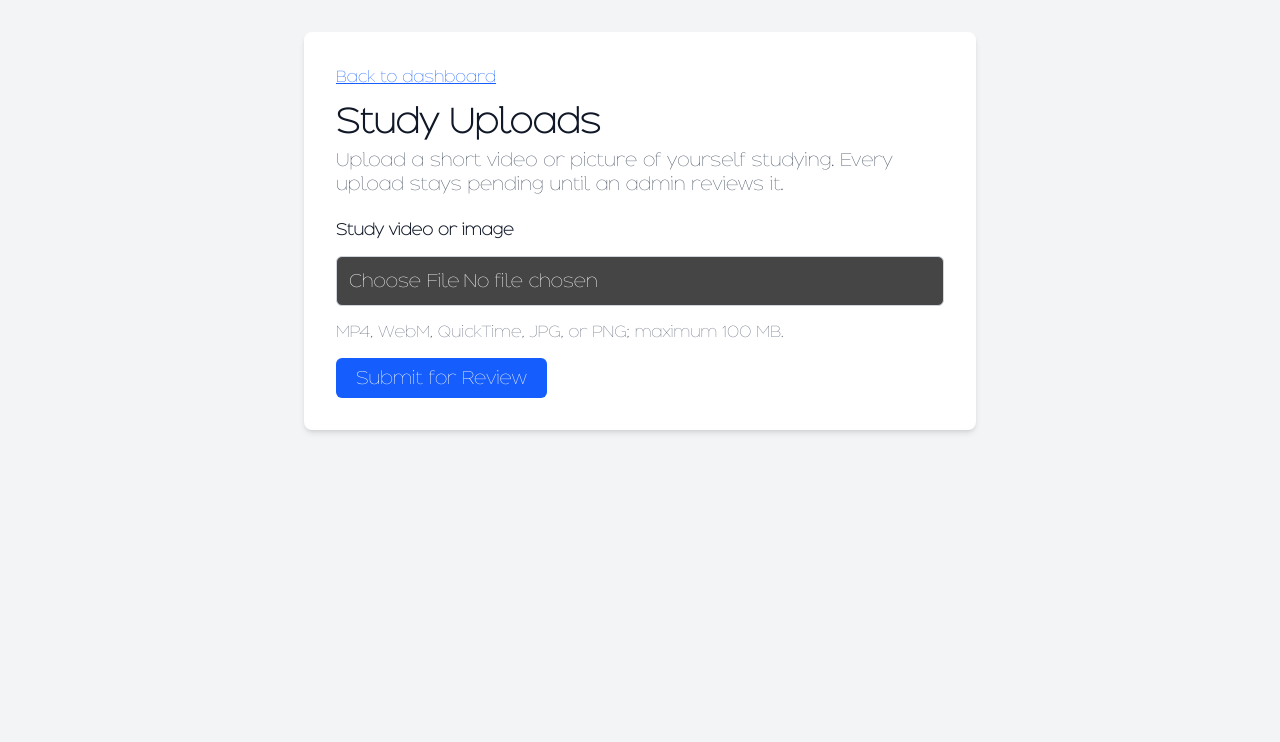
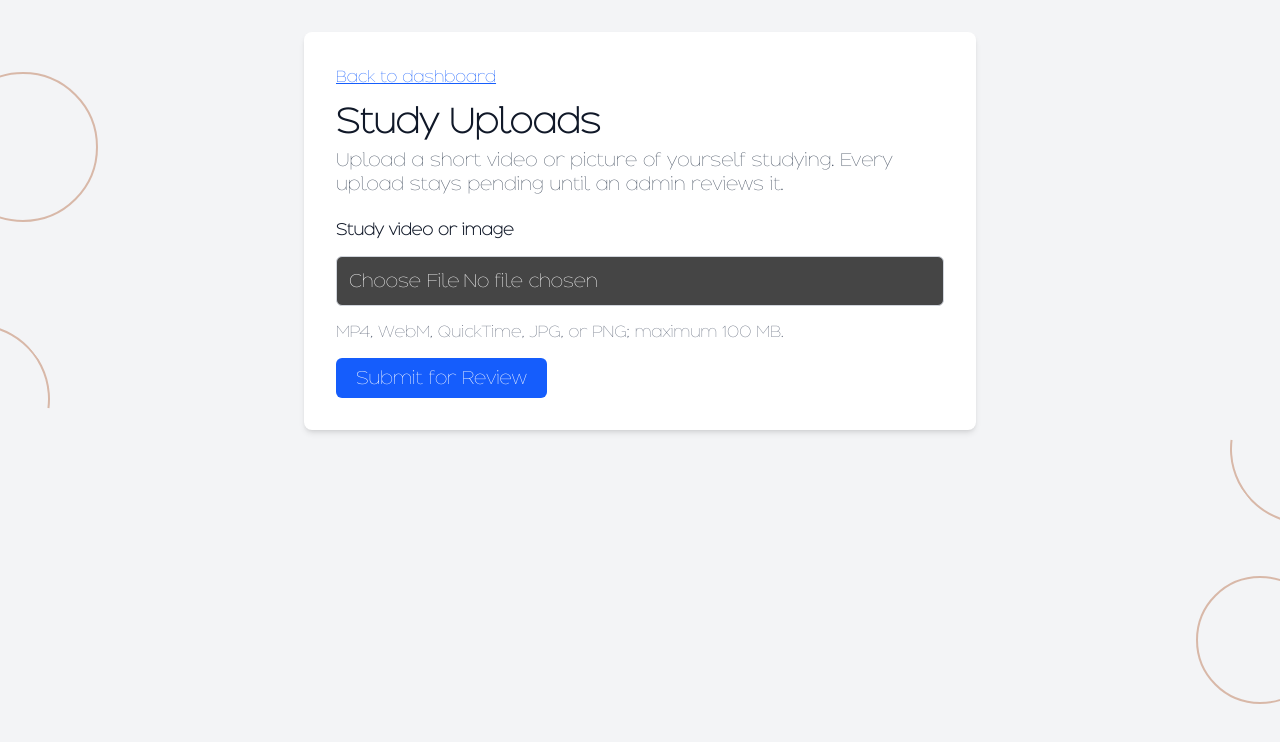
Before and after one commit to odxcode/study-app, a Next.js app: page /uploads in a window 1280 px wide. Shown: the top 742 px of the page. Built offline with nearby package versions, Linux system fonts and the light colour scheme; no server answers.

Commit message:
Show page decorations above backgrounds

```diff
--- a/app/globals.css
+++ b/app/globals.css
@@ -35,7 +35,7 @@ body {
 .page-decoration {
   --accent: #b86f4a;
   position: fixed;
-  z-index: 0;
+  z-index: 2;
   inset: 0;
   overflow: hidden;
   pointer-events: none;
```
